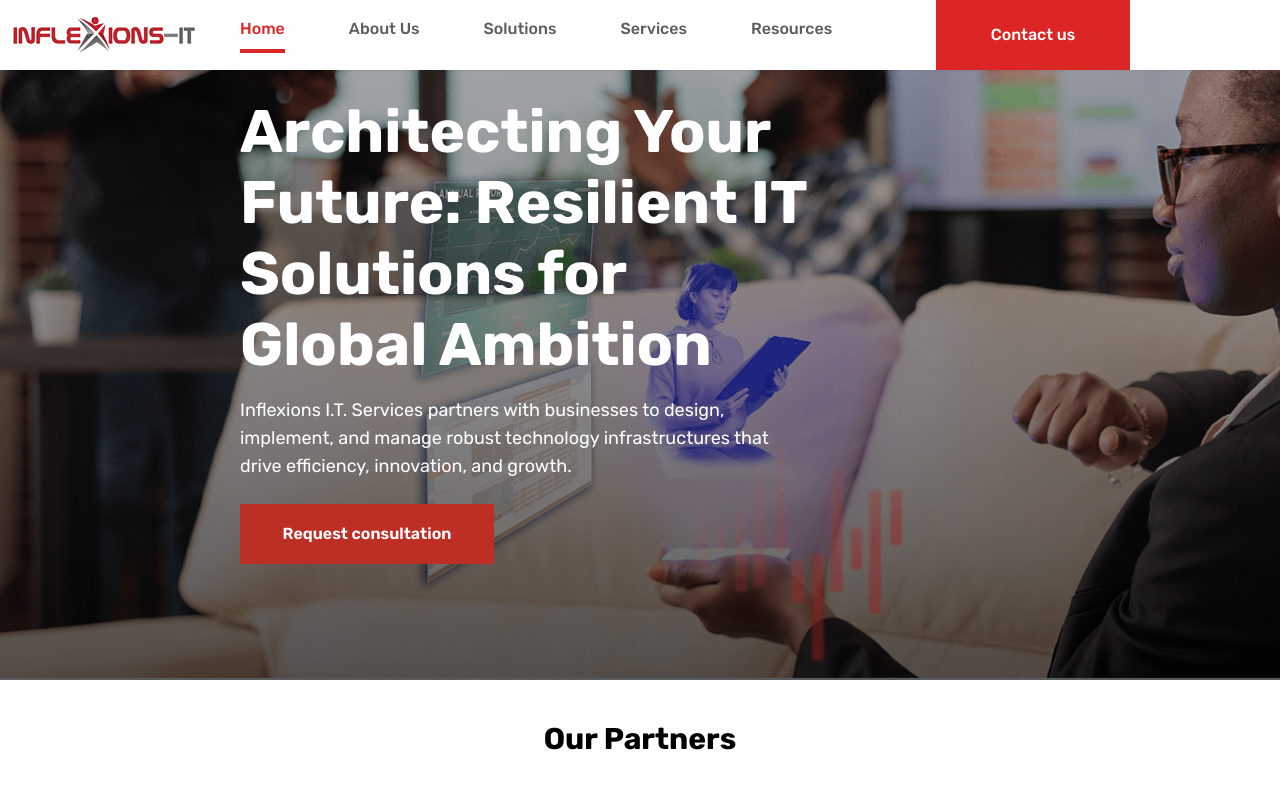
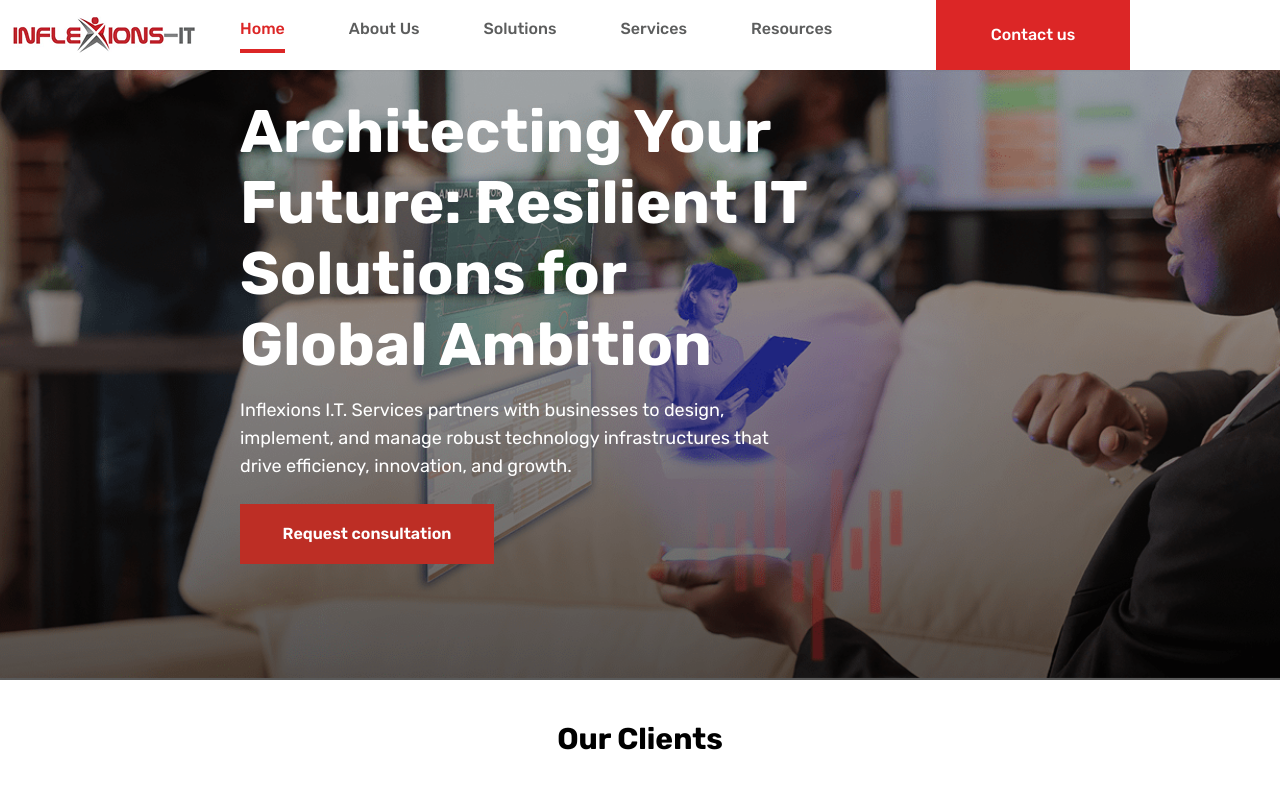
Before and after one commit to ekowtee/inflex, a React (Vite) app: page / in a window 1280 px wide. Shown: the top 792 px of the page. Built offline with nearby package versions, Linux system fonts and the light colour scheme; what tailwindcss-motion would draw is missing.

Commit message:
Update Partners.jsx

```diff
--- a/src/components/Partners.jsx
+++ b/src/components/Partners.jsx
@@ -30,7 +30,7 @@ export default function Partners() {
     return (
         <div className="overflow-hidden w-full py-6 md:py-10 px-4">
             <div className="flex items-center justify-center mb-4">
-                <h1 className="text-[30px] font-bold leading-[38px]">Our Partners</h1>
+                <h1 className="text-[30px] font-bold leading-[38px]">Our Clients</h1>
             </div>
             <div className='py-5'>
                 <div className="wrapper">
```
